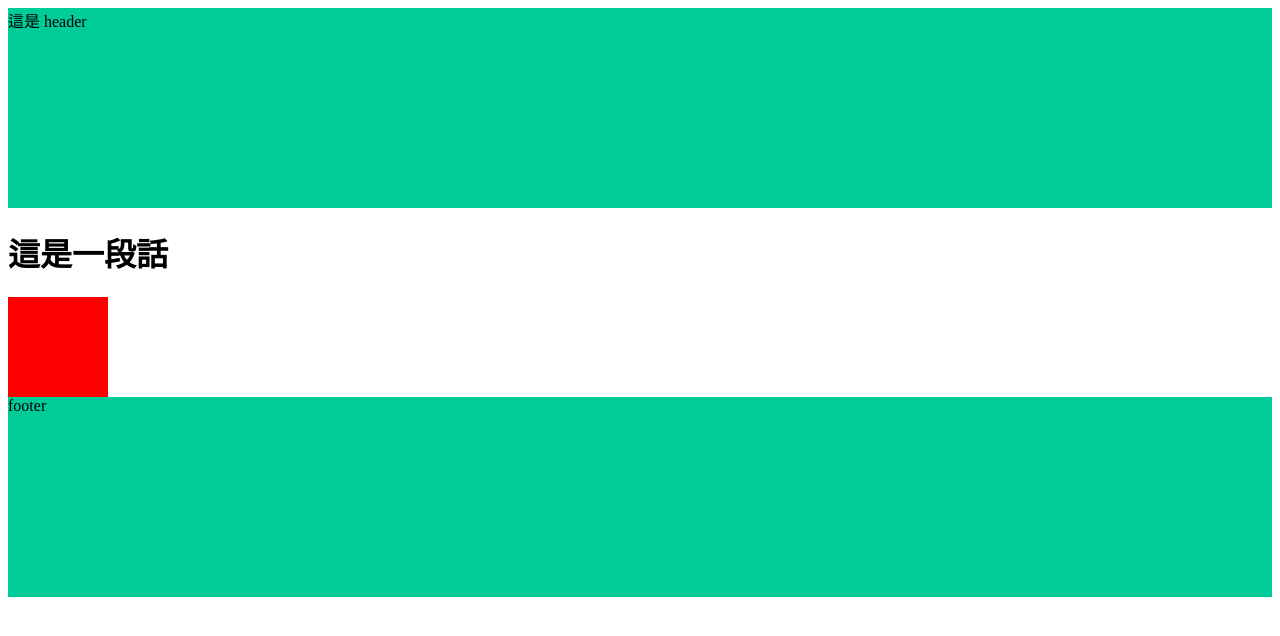
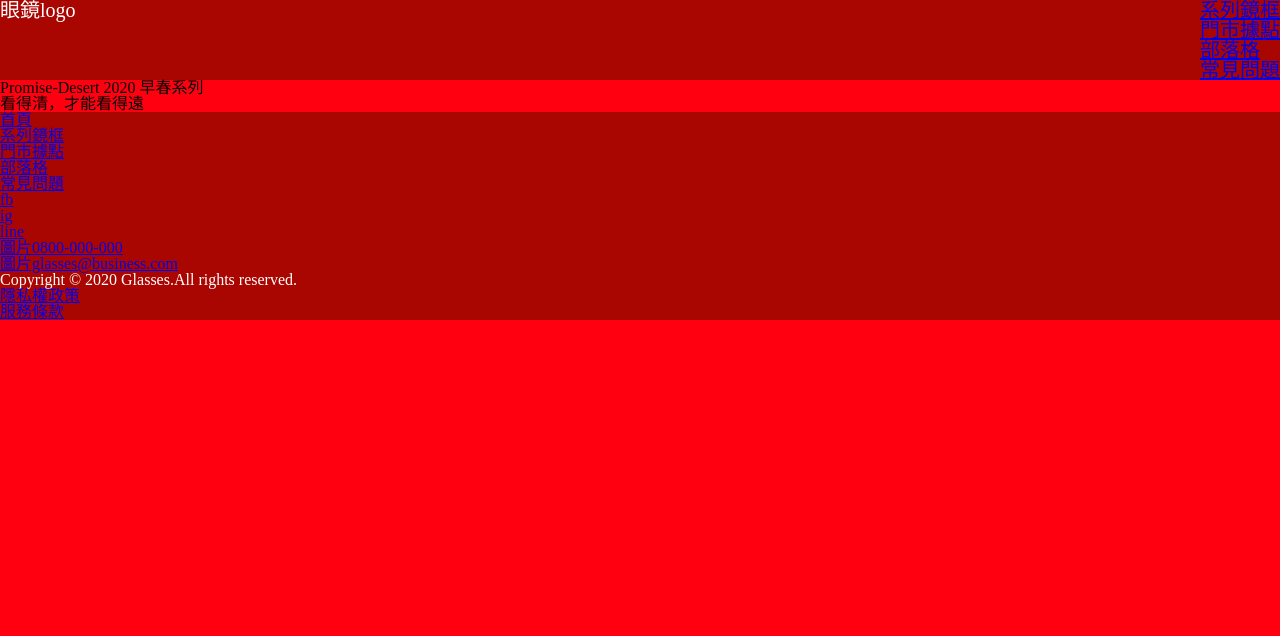
Before and after one commit to yuriasaku/hex-homework, a plain HTML site: page index.html in a window 1280 px wide. Drawn offline with Linux system fonts and the light colour scheme.

Commit message:
Update 2021-08-11T14:32:02.559Z

```diff
--- a/assets/style/all.css
+++ b/assets/style/all.css
@@ -1,23 +1,20 @@
+@charset "UTF-8";
+/*顏色設定*/
+/*文字設定*/
+@import url(reset.css);
 .header {
-  height: 200px;
-  background-color: #00cc99; }
-
-.footer {
-  height: 200px;
-  background-color: #00cc99; }
-
-.box {
-  width: 100px;
-  height: 100px;
-  background-color: red;
+  background-color: #AA0601;
+  color: #fff;
+  font-size: 1.25rem;
   display: -webkit-box;
   display: -ms-flexbox;
   display: flex;
-  -webkit-transition: all 0.5s;
-  -o-transition: all 0.5s;
-  transition: all 0.5s; }
-  .box:hover {
-    width: 200px;
-    background-color: #00cc99; }
+  -webkit-box-pack: justify;
+      -ms-flex-pack: justify;
+          justify-content: space-between; }
+
+.footer {
+  background-color: #AA0601;
+  color: #fff; }
 
 /*# sourceMappingURL=all.css.map */
--- /dev/null
+++ b/assets/style/reset.css
@@ -0,0 +1,49 @@
+/* http://meyerweb.com/eric/tools/css/reset/
+   v2.0 | 20110126
+   License: none (public domain)
+*/
+
+html, body, div, span, applet, object, iframe,
+h1, h2, h3, h4, h5, h6, p, blockquote, pre,
+a, abbr, acronym, address, big, cite, code,
+del, dfn, em, img, ins, kbd, q, s, samp,
+small, strike, strong, sub, sup, tt, var,
+b, u, i, center,
+dl, dt, dd, ol, ul, li,
+fieldset, form, label, legend,
+table, caption, tbody, tfoot, thead, tr, th, td,
+article, aside, canvas, details, embed,
+figure, figcaption, footer, header, hgroup,
+menu, nav, output, ruby, section, summary,
+time, mark, audio, video {
+	margin: 0;
+	padding: 0;
+	border: 0;
+	font-size: 100%;
+	font: inherit;
+	vertical-align: baseline;
+}
+/* HTML5 display-role reset for older browsers */
+article, aside, details, figcaption, figure,
+footer, header, hgroup, menu, nav, section {
+	display: block;
+}
+body {
+	line-height: 1;
+	background: #f01;
+}
+ol, ul {
+	list-style: none;
+}
+blockquote, q {
+	quotes: none;
+}
+blockquote:before, blockquote:after,
+q:before, q:after {
+	content: '';
+	content: none;
+}
+table {
+	border-collapse: collapse;
+	border-spacing: 0;
+}
--- a/index.html
+++ b/index.html
@@ -11,18 +11,51 @@
 
 <body>
   <header class="header">
-    這是 header
+    <div class="logo">眼鏡logo</div>
+      <ul clas="menu">
+        <li><a href="series.html">系列鏡框</a></li>
+        <li><a href="location.html">門市據點</a></li>
+        <li><a href="blogger.html">部落格</a></li>
+        <li><a href="commonqa.html">常見問題</a></li>
+      </ul>
   </header>
 
 
-<h1>
-  這是一段話
-</h1>
+<div class="banner">
+  <div class="text-sm">Promise-Desert 2020 早春系列</div>
+  <div class="text-lg">看得清，才能看得遠</div>
+</div>
+<div class="main">
 
-<div class="box"></div>
+</div>
 
   <footer class="footer">
-    footer
+   <div class="box-footer"><ul class="menu-footer">
+        <li><a href="index.html">首頁</a></li>
+        <li><a href="series.html">系列鏡框</a></li>
+        <li><a href="location.html">門市據點</a></li>
+        <li><a href="blogger.html">部落格</a></li>
+        <li><a href="commonqa.html">常見問題</a></li>
+   </ul>
+   <ul class="social-icon">
+     <li><a href="#">fb</a></li>
+     <li><a href="#">ig</a></li>
+     <li><a href="#">line</a></li>
+   </ul>
+  </div>
+  <div class="contact">
+    <ul class="box-link">
+    <li><a href="tel:0800-000-000">圖片0800-000-000</a></li>
+    <li><a href="mailto:glasses@business.com">圖片glasses@business.com</a></li>
+  </ul>
+  <div class="copyright">
+    <div class="descrip">Copyright © 2020 Glasses.All rights reserved.</div>
+  <ul class="box">
+    <li><a href="#">隱私權政策</a></li>
+    <li><a href="#">服務條款</a></li>
+  </ul>
+  </div>
+</div>
   </footer>
   <script src="./assets/js/vendors.js"></script>
   <script src="./assets/js/all.js"></script>
```
Also changed, not shown: page.html (+35 -6 lines), 1 other file.
